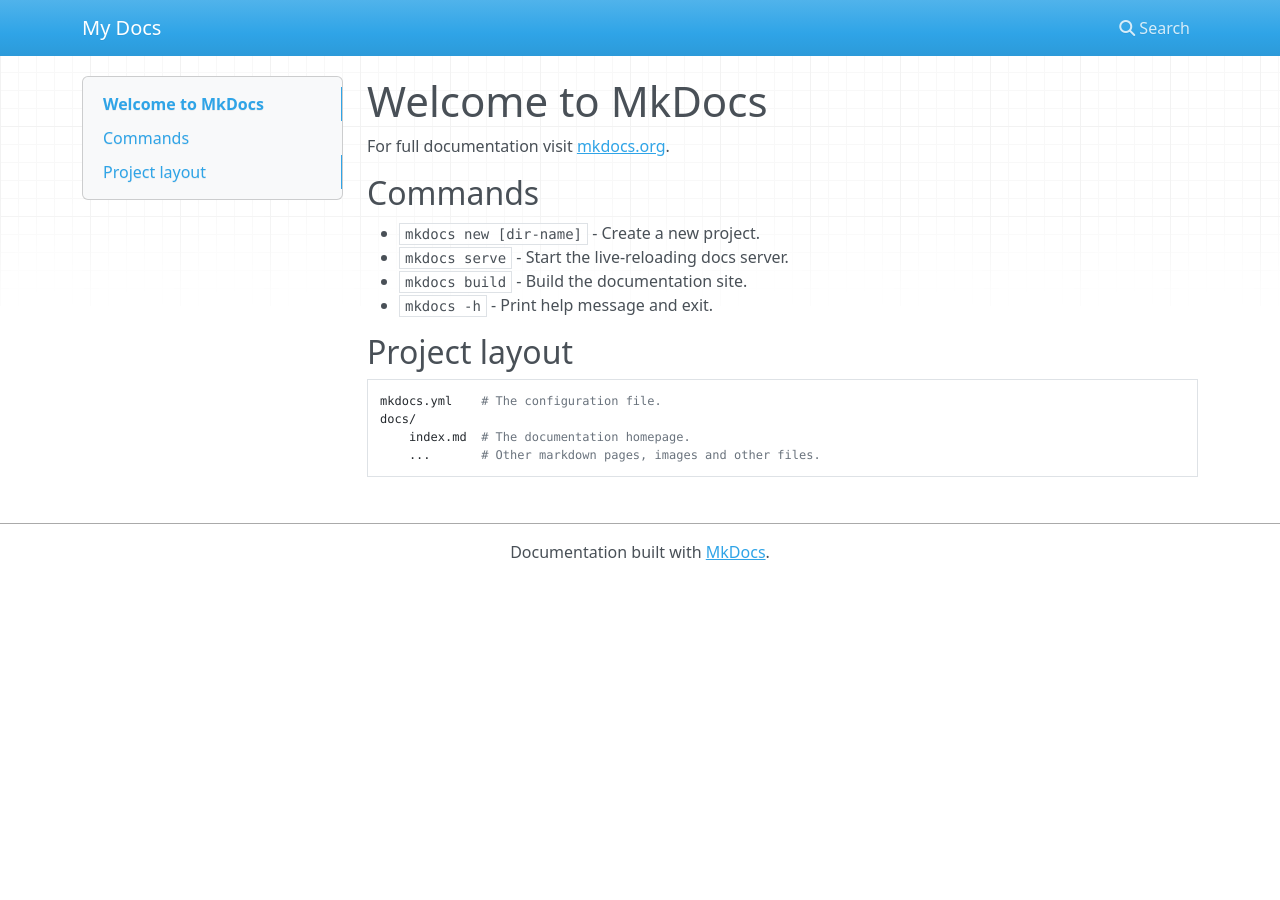
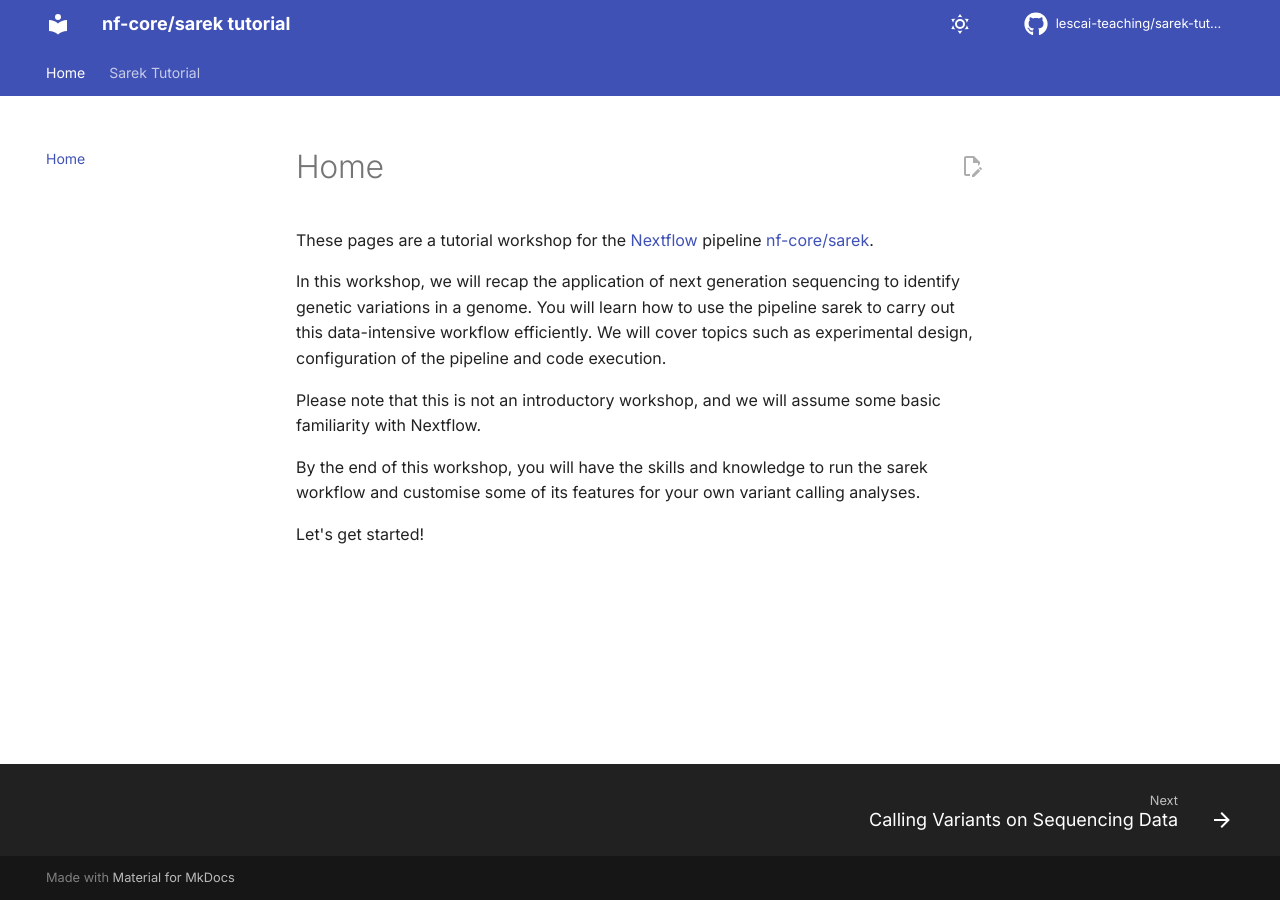
Before and after one commit to lescai-teaching/sarek-tutorial, an MkDocs documentation site: the page built from docs/index.md, in a window 1280 px wide. Built offline with MkDocs 1.6.1 and Material for MkDocs 9.7.7, drawn with Linux system fonts in a browser that asks for light colours; nearby versions of some CDN libraries; plug-ins that fetch from the network failed and are left out; comment, search, counter and statistics services are not loaded.

Commit message:
shaping the site

```diff
--- a/docs/index.md
+++ b/docs/index.md
@@ -1,17 +1,14 @@
-# Welcome to MkDocs
+---
+enableToc: false
+title: "nf-core/sarek tutorial"
+---
 
-For full documentation visit [mkdocs.org](https://www.mkdocs.org).
+These pages are a tutorial workshop for the [Nextflow](https://www.nextflow.io) pipeline [nf-core/sarek](https://nf-co.re/sarek).
 
-## Commands
+In this workshop, we will recap the application of next generation sequencing to identify genetic variations in a genome. You will learn how to use the pipeline sarek to carry out this data-intensive workflow efficiently. We will cover topics such as experimental design, configuration of the pipeline and code execution.
 
-* `mkdocs new [dir-name]` - Create a new project.
-* `mkdocs serve` - Start the live-reloading docs server.
-* `mkdocs build` - Build the documentation site.
-* `mkdocs -h` - Print help message and exit.
+Please note that this is not an introductory workshop, and we will assume some basic familiarity with Nextflow.
 
-## Project layout
+By the end of this workshop, you will have the skills and knowledge to run the sarek workflow and customise some of its features for your own variant calling analyses.
 
-    mkdocs.yml    # The configuration file.
-    docs/
-        index.md  # The documentation homepage.
-        ...       # Other markdown pages, images and other files.
+Let's get started!
--- a/mkdocs.yml
+++ b/mkdocs.yml
@@ -1 +1,76 @@
-site_name: My Docs
+site_name: nf-core/sarek tutorial
+site_url: http://lescai-teaching.github.io/sarek-tutorial
+repo_url: http://github.com/lescai-teaching/sarek-tutorial
+repo_name: lescai-teaching/sarek-tutorial
+
+nav:
+    - Home: index.md
+    - Sarek Tutorial:
+            - theory.md
+            - sarek.md
+            - interpretation.md
+
+theme:
+    name: material
+    palette:
+        # Palette toggle for dark mode
+        - media: "(prefers-color-scheme: dark)"
+          scheme: slate
+          toggle:
+              icon: material/weather-night
+              name: Switch to light mode
+        # Palette toggle for light mode
+        - media: "(prefers-color-scheme: light)"
+          scheme: default
+          toggle:
+              icon: material/weather-sunny
+              name: Switch to dark mode
+    font:
+        text: Inter
+    features:
+        - content.action.edit
+        - content.code.annotate
+        - content.code.copy
+        - navigation.footer
+        - navigation.tabs
+        - navigation.top
+        - navigation.tracking
+        - search.share
+        - toc.follow
+    icon:
+        repo: fontawesome/brands/github
+
+markdown_extensions:
+    - admonition
+    - attr_list
+    - md_in_html
+    - pymdownx.details
+    - pymdownx.emoji:
+          emoji_index: !!python/name:materialx.emoji.twemoji
+          emoji_generator: !!python/name:materialx.emoji.to_svg
+    - pymdownx.highlight:
+          anchor_linenums: true
+    - pymdownx.inlinehilite
+    - pymdownx.keys
+    - pymdownx.snippets:
+          base_path: ["."]
+    - pymdownx.snippets
+    - pymdownx.superfences
+    - pymdownx.tabbed:
+          alternate_style: true
+    - pymdownx.arithmatex:
+          generic: true
+    - tables
+    - toc:
+          title: On this page
+          permalink: true
+plugins:
+    - social:
+          cards: !ENV [CARDS, true]
+          cards_color:
+              fill: "#58BD9F"
+              text: "#FFFFFF"
+extra_javascript:
+    - javascripts/mathjax.js
+    - https://polyfill.io/v3/polyfill.min.js?features=es6
+    - https://cdn.jsdelivr.net/npm/mathjax@3/es5/tex-mml-chtml.js
```
Also changed, not shown: content/index.md (deleted, +0 -14 lines), content/tutorial/_index.md (deleted, +0 -4 lines), docs/img/bqsr.excalidraw.svg (renamed from content/tutorial/img/bqsr.excalidraw.svg), docs/img/clinvar_results.png (renamed from content/tutorial/img/clinvar_results.png), docs/img/clinvar_search.png (renamed from content/tutorial/img/clinvar_search.png), docs/img/gnomAD_COL6A1_v2.1.png (renamed from content/tutorial/img/gnomAD_COL6A1_v2.1.png), docs/img/gnomAD_COL6A1_v4.0.png (renamed from content/tutorial/img/gnomAD_COL6A1_v4.0.png), docs/img/gnomAD_constraint.png (renamed from content/tutorial/img/gnomAD_constraint.png), docs/img/gnomad_search.png (renamed from content/tutorial/img/gnomad_search.png), docs/img/gnomad_var_present.png (renamed from content/tutorial/img/gnomad_var_present.png), docs/img/interpretation.excalidraw.svg (renamed from content/tutorial/img/interpretation.excalidraw.svg), docs/img/overview.excalidraw.svg (renamed from content/tutorial/img/overview.excalidraw.svg), docs/img/sarek_subway.png (renamed from content/tutorial/img/sarek_subway.png), docs/interpretation.md (renamed from content/tutorial/3.interpretation.md), 2 more files, 1 other file.
